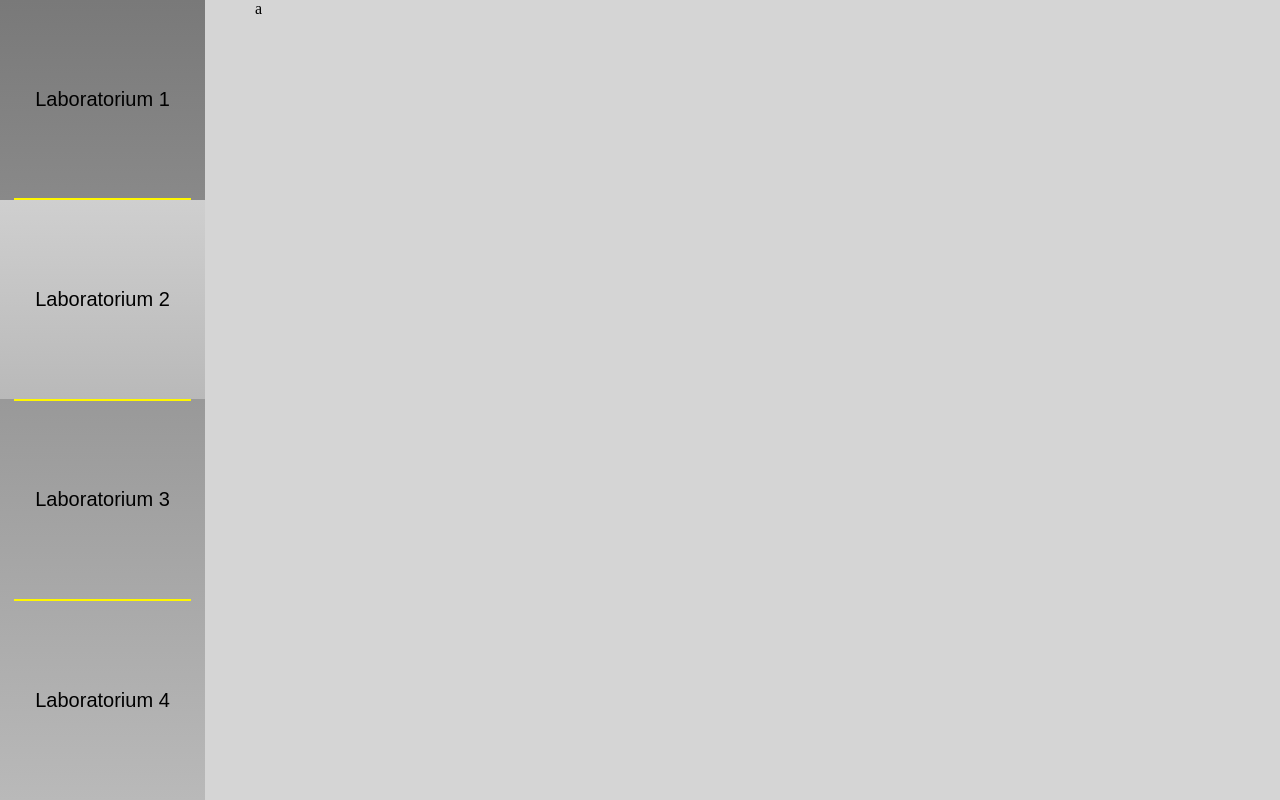
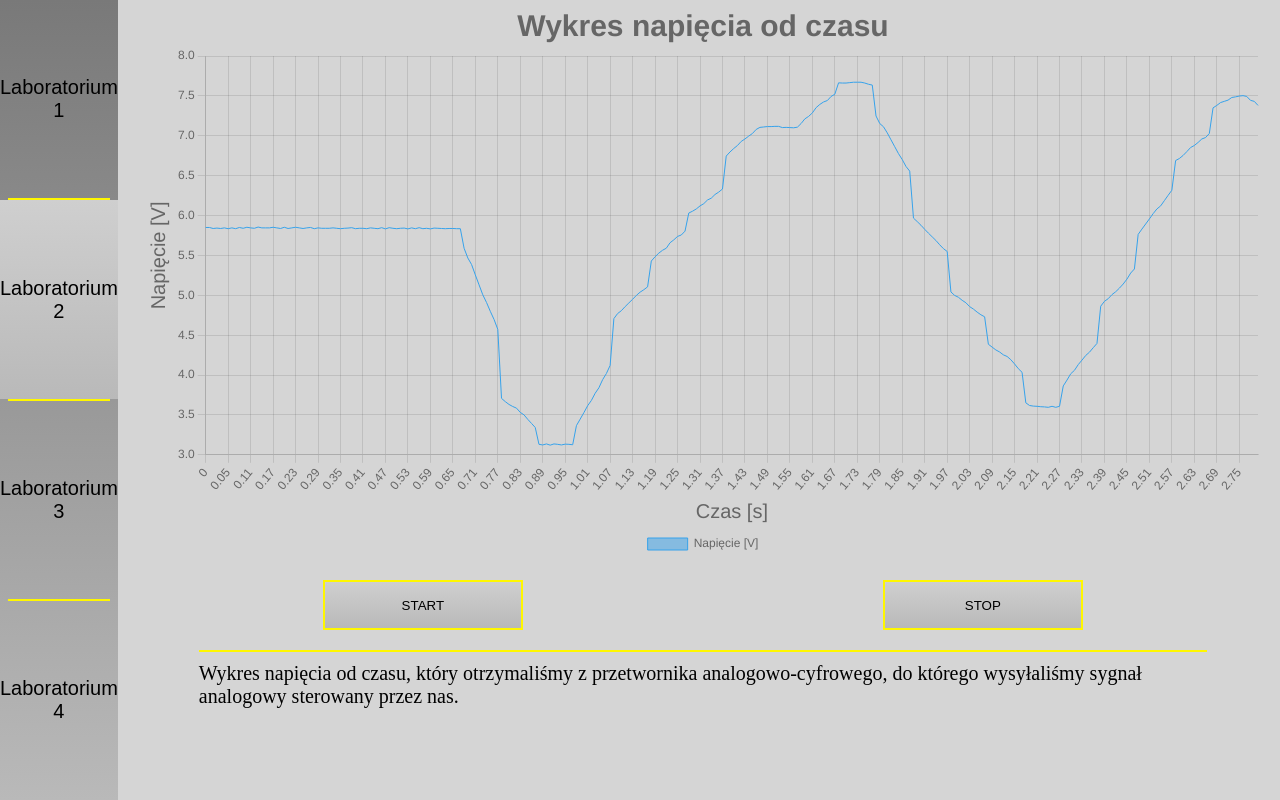
Before and after one commit to MaciejKubon/CTP-APPLICATION, an Angular app: page / in a window 1280 px wide. Both pictures are taken after a click on the button "Laboratorium 2". Shown: the top 800 px of the page. Built offline with nearby package versions, Linux system fonts and the light colour scheme.

Commit message:
create lab2

```diff
--- a/src/app/app.component.html
+++ b/src/app/app.component.html
@@ -2,7 +2,7 @@
   <app-navbar-vertical (NewActiveLab)="ChangeActiveLab($event)" />
   <section [ngSwitch]="ActiveLab">
     <app-lab1 *ngSwitchCase="1" />
-    <section *ngSwitchCase="2">a</section>
+    <app-lab2 *ngSwitchCase="2" />
   </section>
 </main>
 
--- a/src/app/app.module.ts
+++ b/src/app/app.module.ts
@@ -4,12 +4,14 @@ import { BrowserModule } from '@angular/platform-browser';
 import { AppComponent } from './app.component';
 import { NavbarVerticalComponent } from './navbar-vertical/navbar-vertical.component';
 import { Lab1Component } from './lab1/lab1.component';
+import { Lab2Component } from './lab2/lab2.component';
 
 @NgModule({
   declarations: [
     AppComponent,
     NavbarVerticalComponent,
-    Lab1Component
+    Lab1Component,
+    Lab2Component
   ],
   imports: [
     BrowserModule
--- /dev/null
+++ b/src/app/lab2/lab2.component.css
@@ -0,0 +1,30 @@
+.chartBox {
+  width: 100%;
+  height: 70svh;
+  display: flex;
+  justify-content: center;
+}
+button {
+  background: linear-gradient(#cfcfcf, #b9b9b9);
+  width: 200px;
+  height: 50px;
+  border: 2px solid #fff700;
+}
+.buttonBox {
+  width: 100%;
+  display: flex;
+  justify-content: space-around;
+  margin-top: 20px;
+}
+hr {
+  margin-top: 20px;
+  margin-left: 5%;
+  width: 90%;
+  background-color: #fff700;
+  height: 0.25svh;
+  border: 0px;
+}
+p {
+  font-size: 20px;
+  margin: 10px 5%;
+}
--- /dev/null
+++ b/src/app/lab2/lab2.component.html
@@ -0,0 +1,14 @@
+<div class="chartBox">
+  <canvas id="canvas">{{ chart }}</canvas>
+</div>
+<div class="buttonBox">
+  <button (click)="start()">START</button>
+  <button (click)="stop()">STOP</button>
+</div>
+
+<hr />
+<p>
+  Wykres napięcia od czasu, który otrzymaliśmy z przetwornika
+  analogowo-cyfrowego, do którego wysyłaliśmy sygnał analogowy sterowany przez
+  nas.
+</p>
--- /dev/null
+++ b/src/app/lab2/lab2.component.ts
@@ -0,0 +1,104 @@
+import { Component, OnInit } from '@angular/core';
+import Chart from 'chart.js/auto';
+import { LAB1_ai1 } from '../models/database';
+
+@Component({
+  selector: 'app-lab2',
+  templateUrl: './lab2.component.html',
+  styleUrls: ['./lab2.component.css'],
+})
+export class Lab2Component implements OnInit {
+  inter: any;
+  label: number = 0.0;
+  chart: any = [];
+  dane: { x: number; y: number }[] = [];
+  X: number[] = [];
+  Y: number[] = [];
+  numer: number = 0;
+  dataLength: number = 0;
+  ileUsu: number = 0;
+  ngOnInit(): void {
+    this.dane = LAB1_ai1;
+    this.dataLength = this.dane.length + 1;
+    this.X.push(this.label);
+    this.Y.push(this.dane[0].y);
+    this.X.push(this.label);
+    this.Y.push(this.dane[0].y);
+    this.numer = 2;
+    this.ileUsu = this.dataLength;
+    this.chart = new Chart('canvas', {
+      type: 'line',
+      data: {
+        labels: this.X,
+        datasets: [
+          {
+            label: 'Napięcie [V]',
+            data: this.Y,
+            borderWidth: 1,
+            pointBackgroundColor: 'rgba(0,0,0,0)',
+            pointBorderColor: 'rgba(0,0,0,0)',
+          },
+        ],
+      },
+      options: {
+        plugins: {
+          title: {
+            display: true,
+            text: 'Wykres napięcia od czasu',
+            font: {
+              size: 30,
+            },
+          },
+          legend: {
+            position: 'bottom',
+          },
+        },
+        scales: {
+          x: {
+            title: {
+              display: true,
+              text: 'Czas [s]',
+              font: {
+                size: 20,
+              },
+            },
+          },
+          y: {
+            title: {
+              display: true,
+              text: 'Napięcie [V]',
+              font: {
+                size: 20,
+              },
+            },
+            beginAtZero: false,
+          },
+        },
+      },
+    });
+    this.chart.options.animation = false;
+    this.inter = setInterval(this.Update, 10);
+  }
+
+  Update = () => {
+    this.numer++;
+    this.label = Math.round((this.label + 0.01) * 100) / 100;
+    this.Y.push(this.dane[this.numer % this.dataLength].y);
+    this.X.push(this.label);
+
+    if (this.X.length > this.dataLength) {
+      this.USUN();
+    }
+    this.chart.update();
+  };
+  USUN = () => {
+    this.Y.shift();
+    this.X.shift();
+  };
+  start() {
+    this.inter = setInterval(this.Update, 10);
+  }
+  stop() {
+    clearInterval(this.inter);
+  }
+}
```
